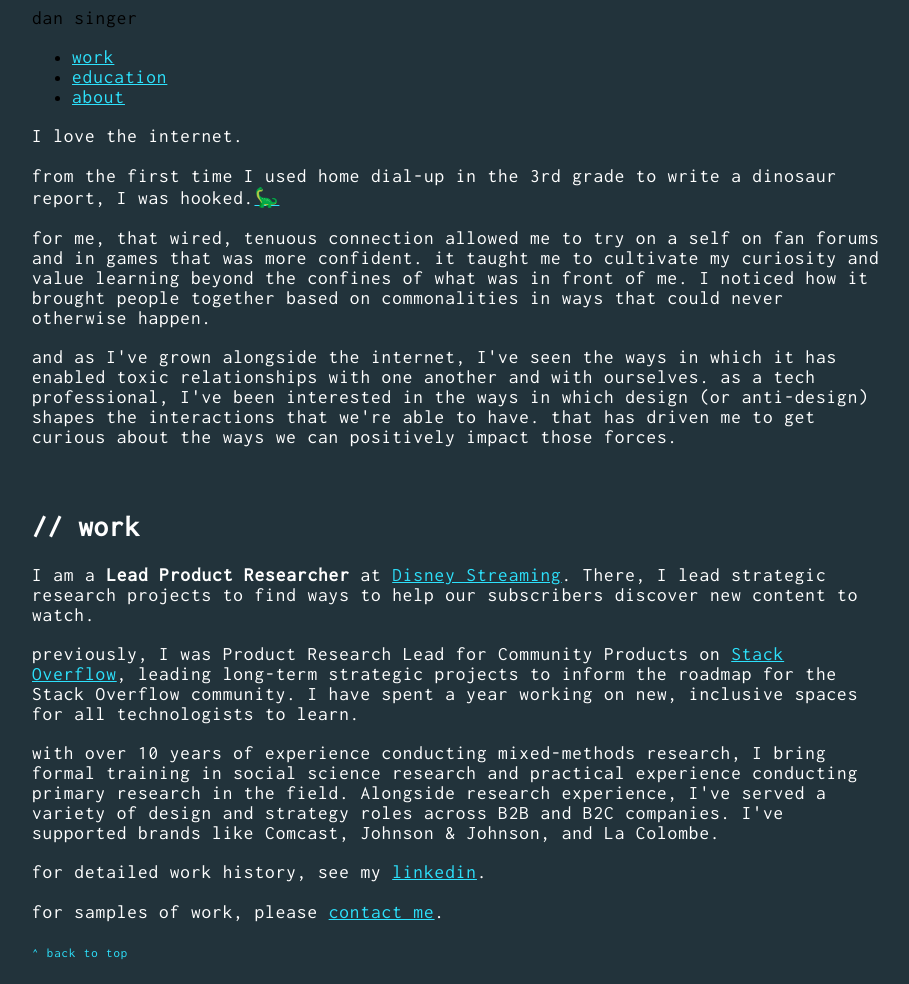
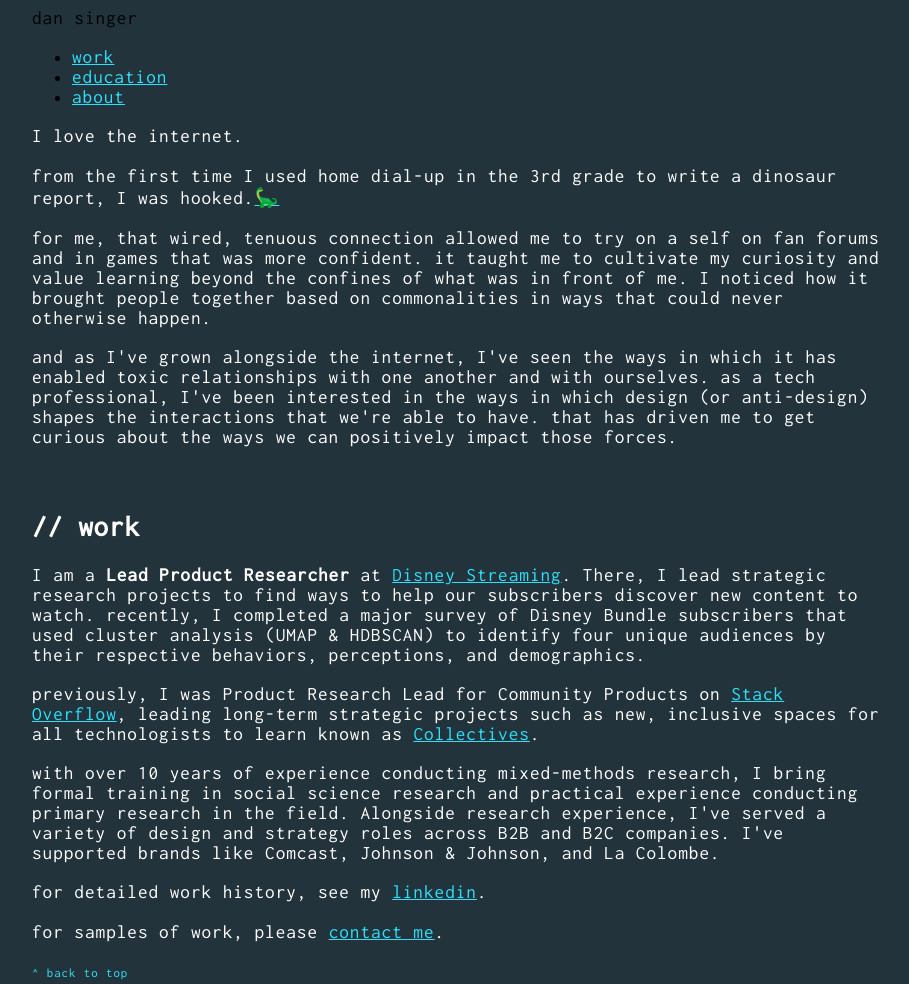
Before and after one commit to dansinger/singerde-site, a Gatsby site: page / in a window 1280 px wide. Shown: the top 984 px of the page, without its empty margins (183-1092 px from the left). Built offline with nearby package versions, Linux system fonts and the light colour scheme; Gatsby itself is replaced by a stand-in of ours.

Commit message:
Changed homepage content

```diff
--- a/src/pages/index.js
+++ b/src/pages/index.js
@@ -4,7 +4,7 @@ import { StaticImage } from 'gatsby-plugin-image'
 
 const IndexPage = () => {
   return (
-    <Layout pageTitle="Home Page">
+    <Layout pageTitle="dan singer">
       {/*intro*/}
       <div>
         <p>
@@ -25,10 +25,10 @@ const IndexPage = () => {
         <span id="work">// work</span>
       </h2>
       <p>
-        I am a <strong>Lead Product Researcher</strong> at <a href="https://www.disneyplus.com/home" targer="_blank">Disney Streaming</a>. There, I lead strategic research projects to find ways to help our subscribers discover new content to watch.
+        I am a <strong>Lead Product Researcher</strong> at <a href="https://www.disneyplus.com/home" targer="_blank">Disney Streaming</a>. There, I lead strategic research projects to find ways to help our subscribers discover new content to watch. recently, I completed a major survey of Disney Bundle subscribers that used cluster analysis (UMAP & HDBSCAN) to identify four unique audiences by their respective behaviors, perceptions, and demographics.
       </p>
       <p>
-        previously, I was Product Research Lead for Community Products on <a href="https://stackoverflow.co/" target="_blank">Stack Overflow</a>, leading long-term strategic projects to inform the roadmap for the Stack Overflow community. I have spent a year working on new, inclusive spaces for all technologists to learn.
+        previously, I was Product Research Lead for Community Products on <a href="https://stackoverflow.co/" target="_blank">Stack Overflow</a>, leading long-term strategic projects such as new, inclusive spaces for all technologists to learn known as <a href="https://stackoverflow.com/collectives?utm_source=so-owned" target="_blank">Collectives</a>.
       </p>
       <p>
         with over 10 years of experience conducting mixed-methods research, I bring formal training in social science research and practical experience conducting primary research in the field. Alongside research experience, I've served a variety of design and strategy roles across B2B and B2C companies. I've supported brands like Comcast, Johnson & Johnson, and La Colombe.
```
